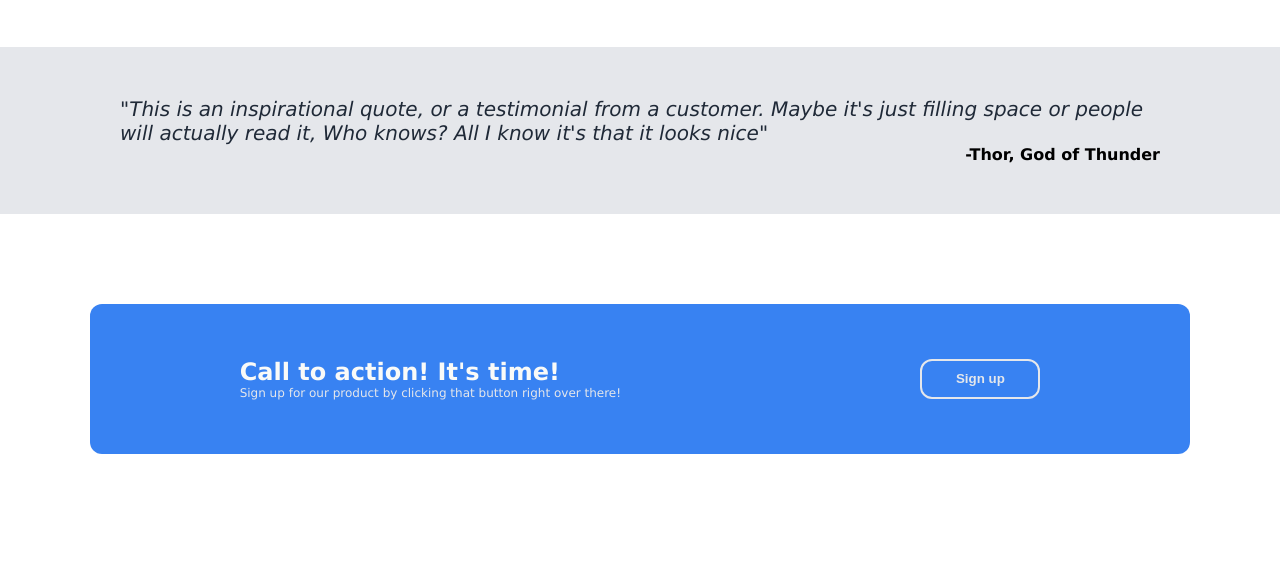
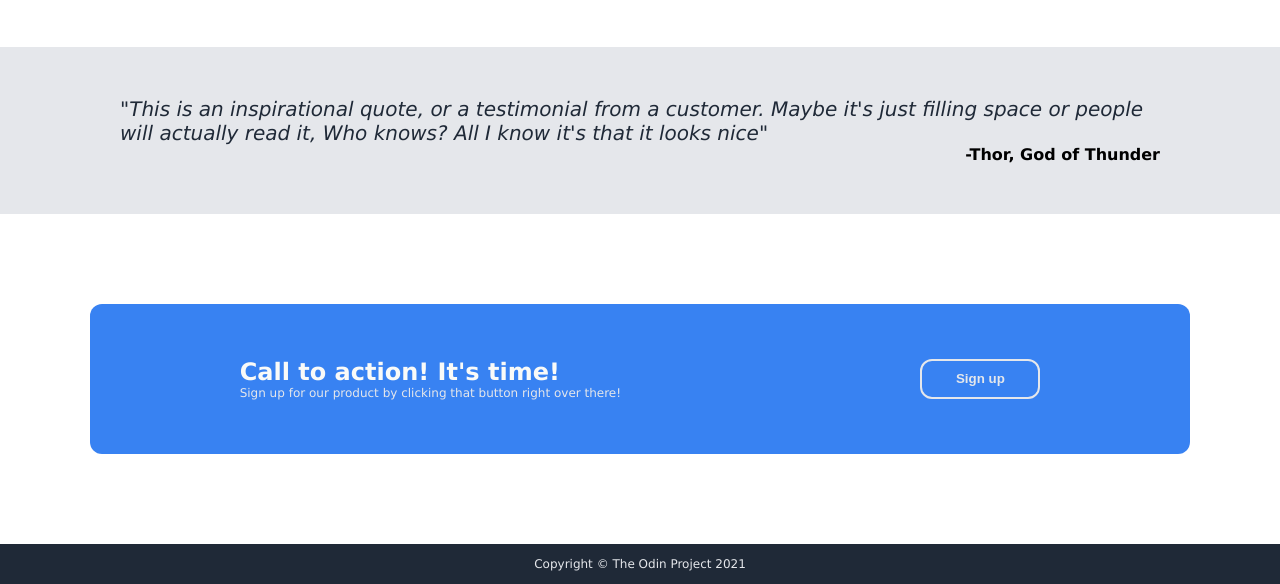
Before and after one commit to M0199/Project-Landing-Page, a plain HTML site: page index.html in a window 1280 px wide. Shown: the part 683-1267 px from the top of the page. Before the commit the page ends 1227 px from the top, so only its background shows below. Drawn offline with Linux system fonts and the light colour scheme.

Commit message:
Se añade el footer del sitio web

```diff
--- a/index.html
+++ b/index.html
@@ -79,7 +79,9 @@
                 </div>
             </div>
         </div>
-        <div class="footer"></div>
+        <div class="footer">
+            Copyright © The Odin Project 2021
+        </div>
     </div>
 </body>
 </html>
--- a/style/style.css
+++ b/style/style.css
@@ -3,7 +3,7 @@ body{
     font-family: Verdana, Geneva, Tahoma, sans-serif;
 }
 
-.header, .landing{
+.header, .landing, .footer{
     /* Blue section CSS */
     background-color: #1F2937;
     display: flex;
@@ -140,3 +140,12 @@ ul{
     color: #E5E7EB;
     font-weight: bold;
 }
+
+.footer{
+    height: 40px;
+    display: flex;
+    align-items: center;
+    justify-content: center;
+    color: #E5E7EB;
+    font-size: 12px;
+}
```
